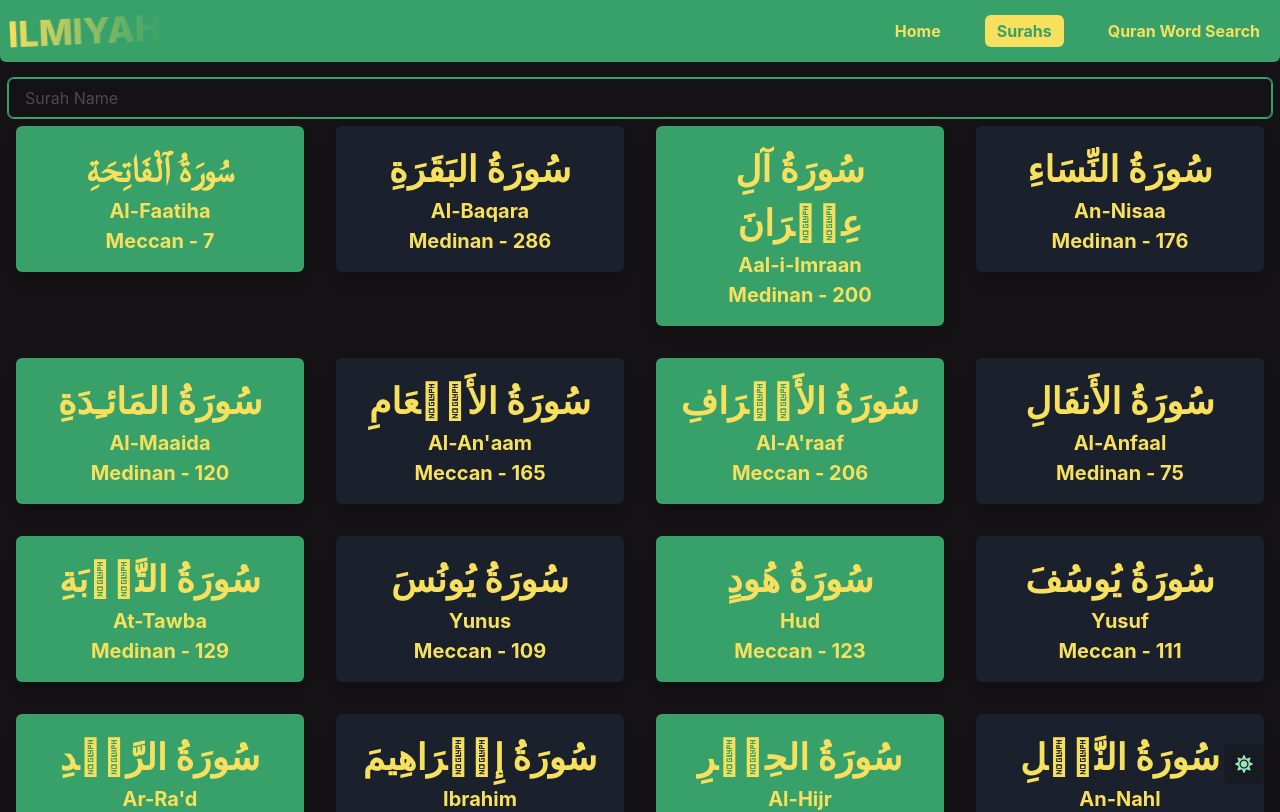
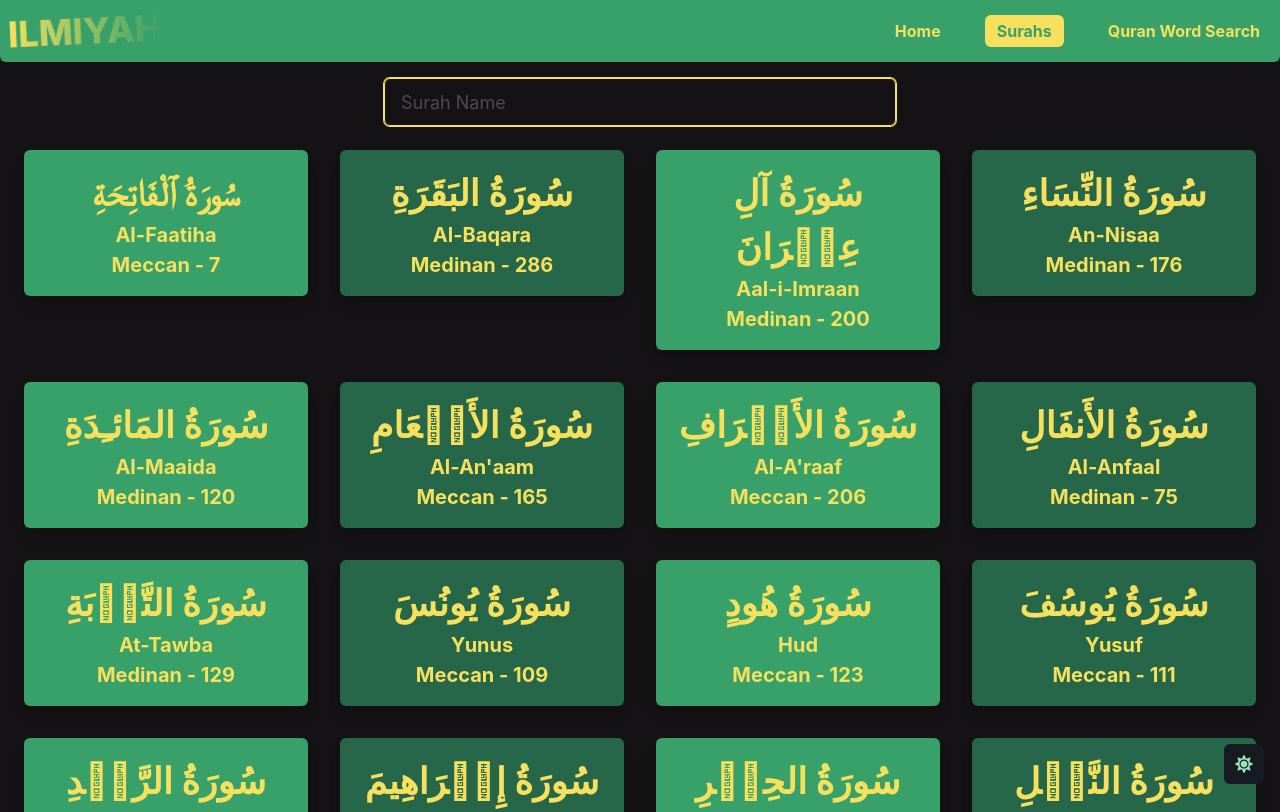
Before and after one commit to ShahadatAnik/Quran-ReactJS-ChakraUI-Webapp, a React (Create React App) app: page /surahs in a window 1280 px wide. Shown: the top 812 px of the page. Built offline with nearby package versions, Linux system fonts and the light colour scheme.

Commit message:
some design twick

```diff
--- a/src/components/findWord/QuranSearch.jsx
+++ b/src/components/findWord/QuranSearch.jsx
@@ -121,15 +121,19 @@ export default function QuranSearch({ quranEdition }) {
 
   return (
     <Box mt={4}>
+      <Center mb={4}>
         <Input
           type="text"
           autoFocus
           placeholder={`Search in ${placeholder}`}
+          size={'lg'}
+          maxW={'lg'}
           focusBorderColor={
             useColorMode().colorMode === 'light' ? 'green.500' : 'yellow.300'
           }
           onChange={e => setSearchWord(e.target.value.trim())}
         />
+      </Center>
       <Center>
         {isLoading && <div>Loading...</div>}
         {quranData.length > 0 ? (
--- a/src/components/surah/SurahFullData.jsx
+++ b/src/components/surah/SurahFullData.jsx
@@ -8,6 +8,7 @@ import {
 } from '@chakra-ui/react';
 import { useParams } from 'react-router-dom';
 import { useFetch } from '../hooks/useFatch';
+import '../../customDesign/style.css';
 
 function Header({
   name,
@@ -18,31 +19,25 @@ function Header({
   ...rest
 }) {
   return (
-    <>
     <Stack
       spacing={1}
       align="center"
       p={2}
+      mx={2}
       {...rest}
       bg="green.500"
       color="yellow.300"
       rounded={10}
+      fontWeight="bold"
     >
-        <Text
-          fontSize={['6xl', '4xl', '6xl']}
-          fontWeight="bold"
-          color="yellow.300"
-        >
-          {name}
-        </Text>
-        <Text fontSize={['md', 'lg', 'xl']} fontWeight="bold">
+      <Text fontSize={'6xl'}>{name}</Text>
+      <Text fontSize={['md', 'lg', 'xl']}>
         {englishName} - {englishNameTranslation}
       </Text>
-        <Text fontSize={['md', 'lg', 'xl']} fontWeight="bold">
+      <Text fontSize={['md', 'lg', 'xl']}>
         {revelationType} - {numberOfAyahs}
       </Text>
     </Stack>
-    </>
   );
 }
 
@@ -117,27 +112,27 @@ export default function SurahFullData({
               <Text fontSize={['xl', '2xl', '4xl']} fontWeight="bold">
                 {ayah.numberInSurah}
               </Text>
-              <Center w={['100%', '100%', '100%']}>
+              <Center w={'100%'}>
                 <Stack
                   direction={['column', 'column', 'column']}
                   align="center"
                   spacing={1}
                 >
                   <Text
-                    fontSize={['2xl', '2xl', '4xl']}
+                    fontSize={['3xl', '3xl', '4xl']}
                     fontWeight="bold"
-                    textAlign="justify"
                     color={colorMode === 'light' ? 'green.600' : 'yellow.300'}
                     sx={{
-                      direction: 'rtl',
+                      textDecoration: 'rtl',
                     }}
                   >
                     {ayah.text}
                   </Text>
                   <Text
                     fontSize={['md', 'lg', 'xl']}
-                    textAlign="justify"
                     color={colorMode === 'light' ? 'yellow.600' : 'green.200'}
+                    fontFamily={['Hind Siliguri']}
+                    mt={4}
                   >
                     {translation.data ? (
                       <>{translation.data[0].ayahs[index].text}</>
--- a/src/components/surah/SurahSearch.jsx
+++ b/src/components/surah/SurahSearch.jsx
@@ -1,7 +1,15 @@
 import { surahs } from './surahs';
 import { useState } from 'react';
 import { Link } from 'react-router-dom';
-import { Input, Text, Box, Grid, GridItem } from '@chakra-ui/react';
+import {
+  Input,
+  Text,
+  Box,
+  Grid,
+  GridItem,
+  Center,
+  useColorMode,
+} from '@chakra-ui/react';
 
 export default function SurahSearch() {
   const [surah, setSurah] = useState(surahs);
@@ -17,14 +25,21 @@ export default function SurahSearch() {
   };
 
   return (
-    <Box p={2}>
+    <Box p={2} mx={2}>
+      <Center mb={4}>
         <Input
           type="text"
           placeholder="Surah Name"
           autoFocus
-        focusBorderColor="green.500"
+          focusBorderColor={
+            useColorMode().colorMode === 'light' ? 'green.500' : 'yellow.300'
+          }
+          size={'lg'}
+          maxW={'lg'}
+          alignSelf={'center'}
           onChange={e => handleSearch(e.target.value)}
         />
+      </Center>
       <Grid
         templateColumns={['repeat(1, 1fr)', 'repeat(2, 1fr)', 'repeat(4, 1fr)']}
         gap={[2, 2, 4]}
@@ -37,9 +52,9 @@ export default function SurahSearch() {
               p={4}
               m={2}
               borderRadius="md"
-              bg={index % 2 === 0 ? 'green.500' : 'gray.800'}
+              bg={index % 2 === 0 ? 'green.500' : 'green.700'}
               color="yellow.300"
-              _hover={{ bg: index % 2 === 0 ? 'gray.800' : 'green.500' }}
+              _hover={{ bg: 'green.600' }}
               textAlign="center"
             >
               <Text fontSize="4xl" fontWeight="bold" color="yellow.300">
--- a/src/components/surah/surahs.js
+++ b/src/components/surah/surahs.js
@@ -3,6 +3,7 @@ export const surahs = [
     number: 1,
     name: 'سُورَةُ ٱلْفَاتِحَةِ',
     englishName: 'Al-Faatiha',
+    banglaName: 'ফাতিহা',
     englishNameTranslation: 'The Opening',
     numberOfAyahs: 7,
     revelationType: 'Meccan',
@@ -11,6 +12,7 @@ export const surahs = [
     number: 2,
     name: 'سُورَةُ البَقَرَةِ',
     englishName: 'Al-Baqara',
+    banglaName: 'বাকারা',
     englishNameTranslation: 'The Cow',
     numberOfAyahs: 286,
     revelationType: 'Medinan',
@@ -19,6 +21,7 @@ export const surahs = [
     number: 3,
     name: 'سُورَةُ آلِ عِمۡرَانَ',
     englishName: 'Aal-i-Imraan',
+    banglaName: 'আল ইমরান',
     englishNameTranslation: 'The Family of Imraan',
     numberOfAyahs: 200,
     revelationType: 'Medinan',
@@ -27,6 +30,7 @@ export const surahs = [
     number: 4,
     name: 'سُورَةُ النِّسَاءِ',
     englishName: 'An-Nisaa',
+    banglaName: 'নিসা',
     englishNameTranslation: 'The Women',
     numberOfAyahs: 176,
     revelationType: 'Medinan',
@@ -35,6 +39,7 @@ export const surahs = [
     number: 5,
     name: 'سُورَةُ المَائـِدَةِ',
     englishName: 'Al-Maaida',
+    banglaName: 'মাদা',
     englishNameTranslation: 'The Table',
     numberOfAyahs: 120,
     revelationType: 'Medinan',
@@ -43,6 +48,7 @@ export const surahs = [
     number: 6,
     name: 'سُورَةُ الأَنۡعَامِ',
     englishName: "Al-An'aam",
+    banglaName: 'আনাম',
     englishNameTranslation: 'The Cattle',
     numberOfAyahs: 165,
     revelationType: 'Meccan',
@@ -51,6 +57,7 @@ export const surahs = [
     number: 7,
     name: 'سُورَةُ الأَعۡرَافِ',
     englishName: "Al-A'raaf",
+    banglaName: 'আরাফ',
     englishNameTranslation: 'The Heights',
     numberOfAyahs: 206,
     revelationType: 'Meccan',
@@ -59,6 +66,7 @@ export const surahs = [
     number: 8,
     name: 'سُورَةُ الأَنفَالِ',
     englishName: 'Al-Anfaal',
+    banglaName: 'আনফাল',
     englishNameTranslation: 'The Spoils of War',
     numberOfAyahs: 75,
     revelationType: 'Medinan',
@@ -67,6 +75,7 @@ export const surahs = [
     number: 9,
     name: 'سُورَةُ التَّوۡبَةِ',
     englishName: 'At-Tawba',
+    banglaName: 'তাওবা',
     englishNameTranslation: 'The Repentance',
     numberOfAyahs: 129,
     revelationType: 'Medinan',
@@ -75,6 +84,7 @@ export const surahs = [
     number: 10,
     name: 'سُورَةُ يُونُسَ',
     englishName: 'Yunus',
+    banglaName: 'ইউনুস',
     englishNameTranslation: 'Jonas',
     numberOfAyahs: 109,
     revelationType: 'Meccan',
@@ -83,6 +93,7 @@ export const surahs = [
     number: 11,
     name: 'سُورَةُ هُودٍ',
     englishName: 'Hud',
+    banglaName: 'হুদ',
     englishNameTranslation: 'Hud',
     numberOfAyahs: 123,
     revelationType: 'Meccan',
@@ -91,6 +102,7 @@ export const surahs = [
     number: 12,
     name: 'سُورَةُ يُوسُفَ',
     englishName: 'Yusuf',
+    banglaName: 'ইউসুফ',
     englishNameTranslation: 'Joseph',
     numberOfAyahs: 111,
     revelationType: 'Meccan',
@@ -99,6 +111,7 @@ export const surahs = [
     number: 13,
     name: 'سُورَةُ الرَّعۡدِ',
     englishName: "Ar-Ra'd",
+    banglaName: 'রাদ',
     englishNameTranslation: 'The Thunder',
     numberOfAyahs: 43,
     revelationType: 'Medinan',
@@ -107,6 +120,7 @@ export const surahs = [
     number: 14,
     name: 'سُورَةُ إِبۡرَاهِيمَ',
     englishName: 'Ibrahim',
+    banglaName: 'ইবরাহীম',
     englishNameTranslation: 'Abraham',
     numberOfAyahs: 52,
     revelationType: 'Meccan',
@@ -115,6 +129,7 @@ export const surahs = [
     number: 15,
     name: 'سُورَةُ الحِجۡرِ',
     englishName: 'Al-Hijr',
+    banglaName: 'হিজর',
     englishNameTranslation: 'The Rock',
     numberOfAyahs: 99,
     revelationType: 'Meccan',
```
Lines whose indentation alone changed are shown as unchanged.
